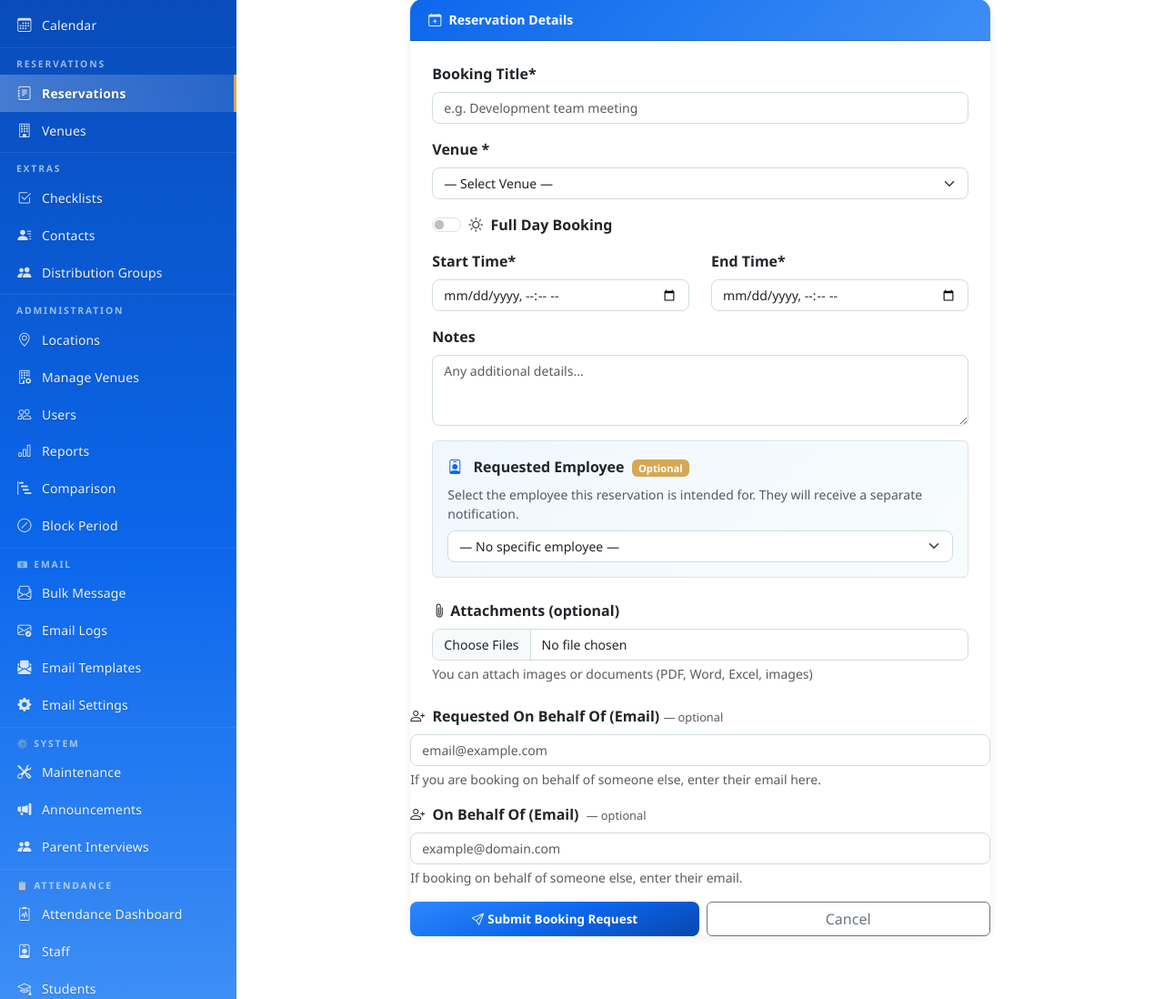
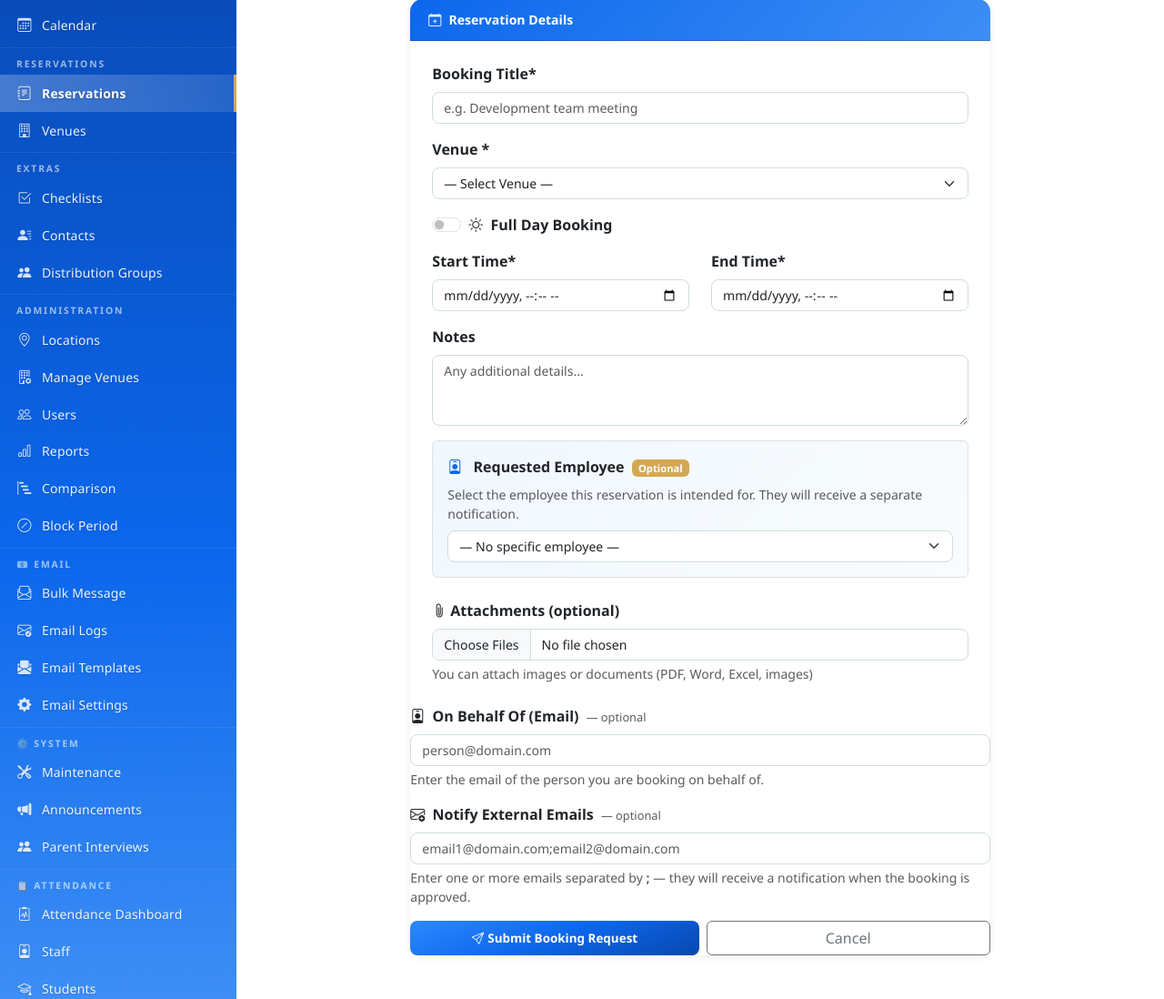
Before and after one commit to BdRjo/appace, a Flask app: page /reservations/new in a window 1280 px wide. Shown: the part 119-1217 px from the top of the page at 91% size. Run offline with Flask 3, Linux system fonts and the light colour scheme; a user stored in the database is signed in; data comes from the database, SQL or seed files in the repository; data that the repository does not hold is empty; parts of the project's set-up code (start-up, migrations or seed data) failed here and were passed over; some libraries are stand-ins or nearby versions.

Commit message:
feat: CC emails + on-behalf field + print button + auto-refresh

```diff
--- a/routes/reservations.py
+++ b/routes/reservations.py
@@ -174,9 +174,12 @@ def new():
         req_emp_id = request.form.get('requested_employee_id', '').strip()
         req_emp_id = int(req_emp_id) if req_emp_id and req_emp_id.isdigit() else None
         req_by_email = request.form.get('requested_by_email', '').strip()
+        cc_emails    = request.form.get('cc_emails', '').strip()
         full_notes = notes
         if req_by_email:
-            full_notes = (notes + '\n' if notes else '') + f'[on_behalf:{req_by_email}]'
+            full_notes = (full_notes + '\n' if full_notes else '') + f'[on_behalf:{req_by_email}]'
+        if cc_emails:
+            full_notes = (full_notes + '\n' if full_notes else '') + f'[cc_emails:{cc_emails}]'
         res   = Reservation(
             booking_number       = _book_num(db),
             title                = title,
--- a/templates/reservations/new.html
+++ b/templates/reservations/new.html
@@ -129,38 +129,35 @@
         <div class="form-text">{{ _('يمكن إرفاق صور أو مستندات (PDF, Word, Excel, صور)') }}</div>
       </div>
 
-      {# ── Requested By Email ── #}
+      {# ── نيابةً عن ── #}
       <div class="mb-3">
         <label class="form-label fw-bold">
-          <i class="bi bi-person-plus me-1"></i>
-          {% if current_lang == 'en' %}Requested On Behalf Of (Email){% else %}الحجز نيابةً عن (البريد الإلكتروني){% endif %}
-          <span class="text-muted fw-normal" style="font-size:.8rem">
-            — {% if current_lang == 'en' %}optional{% else %}اختياري{% endif %}
-          </span>
+          <i class="bi bi-person-badge me-1"></i>
+          {% if current_lang == 'en' %}On Behalf Of (Email){% else %}الحجز نيابةً عن (بريد إلكتروني){% endif %}
+          <span class="text-muted fw-normal ms-1" style="font-size:.8rem">— {% if current_lang == 'en' %}optional{% else %}اختياري{% endif %}</span>
         </label>
-        <input type="email" name="requested_by_email"
-               class="form-control"
-               placeholder="{% if current_lang == 'en' %}email@example.com{% else %}example@domain.com{% endif %}"
+        <input type="email" name="requested_by_email" class="form-control"
+               placeholder="person@domain.com"
                value="{{ form.get('requested_by_email','') }}">
         <div class="form-text">
-          {% if current_lang == 'en' %}If you are booking on behalf of someone else, enter their email here.
-          {% else %}إذا كنت تحجز نيابةً عن شخص آخر، أدخل بريده الإلكتروني هنا.{% endif %}
+          {% if current_lang == 'en' %}Enter the email of the person you are booking on behalf of.
+          {% else %}أدخل بريد الشخص الذي تحجز نيابةً عنه.{% endif %}
         </div>
       </div>
 
-      {# ── على نيابة عن ── #}
+      {# ── إرسال إشعار لإيميلات خارجية ── #}
       <div class="mb-3">
         <label class="form-label fw-bold">
-          <i class="bi bi-person-plus me-1"></i>
-          {% if current_lang == 'en' %}On Behalf Of (Email){% else %}الحجز نيابةً عن (البريد الإلكتروني){% endif %}
+          <i class="bi bi-envelope-plus me-1"></i>
+          {% if current_lang == 'en' %}Notify External Emails{% else %}إرسال إشعار لإيميلات خارجية{% endif %}
           <span class="text-muted fw-normal ms-1" style="font-size:.8rem">— {% if current_lang == 'en' %}optional{% else %}اختياري{% endif %}</span>
         </label>
-        <input type="email" name="requested_by_email" class="form-control"
-               placeholder="example@domain.com"
-               value="{{ form.get('requested_by_email','') }}">
+        <input type="text" name="cc_emails" class="form-control"
+               placeholder="email1@domain.com;email2@domain.com"
+               value="{{ form.get('cc_emails','') }}">
         <div class="form-text">
-          {% if current_lang == 'en' %}If booking on behalf of someone else, enter their email.
-          {% else %}إذا كنت تحجز نيابةً عن شخص آخر، أدخل بريده الإلكتروني.{% endif %}
+          {% if current_lang == 'en' %}Enter one or more emails separated by <strong>;</strong> — they will receive a notification when the booking is approved.
+          {% else %}أدخل إيميلاً واحداً أو أكثر مفصولة بـ <strong>;</strong> — سيصلهم إشعار عند اعتماد الحجز.{% endif %}
         </div>
       </div>
 
```
Also changed, not shown: templates/calendar/public_cal.html (+6 -1 lines), utils/email_helper.py (+26 -0 lines).
